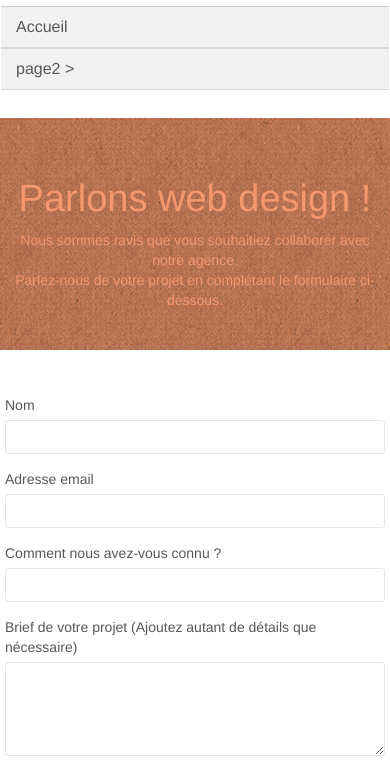
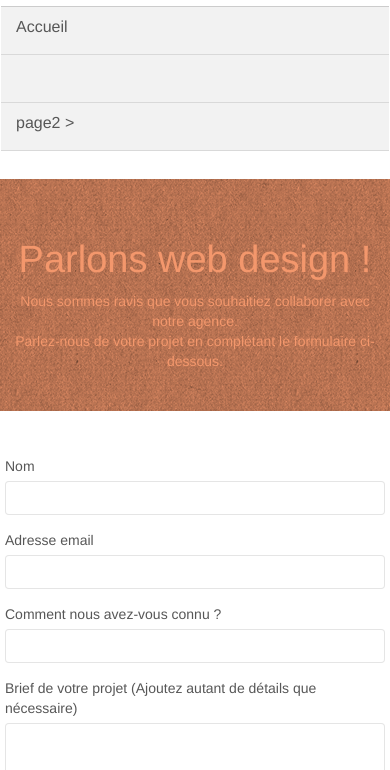
Before and after one commit to Bipce/ClaireRoyer_4_06-10-2021, a plain HTML site: page page2.html in a window 390 px wide. Both pictures are taken after a click on the button "Toggle navigation". Shown: the part 74-844 px from the top of the page. Drawn offline with nearby package versions, Linux system fonts and the light colour scheme; files that its build step writes are made by us from their sources; a script that the page names is missing.

Commit message:
Change height on link in tag li

```diff
--- a/style.css
+++ b/style.css
@@ -916,6 +916,9 @@ h4 {
 }
 
 @media (max-width: 767px) {
+  li {
+    height: 48px;
+  }
   .page-container {
     overflow-x: hidden;
     position: relative;
```
